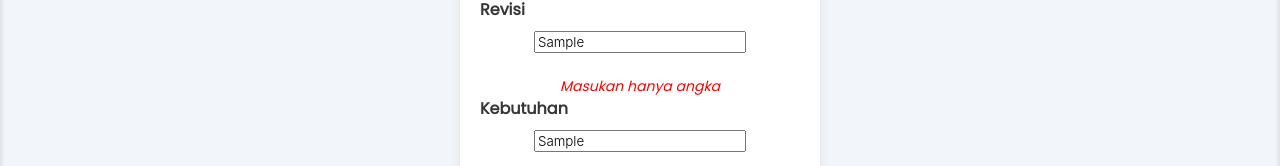
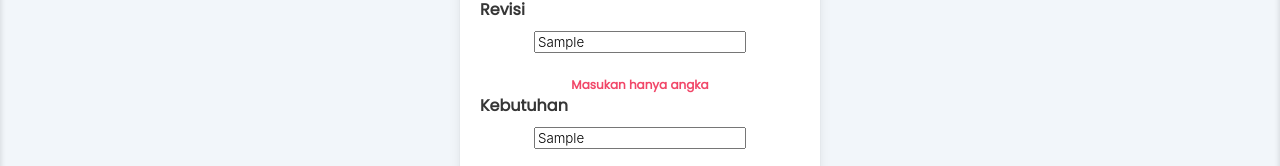
Before and after one commit to sansthor/client, a React (Create React App) app: page /addoffer in a window 1280 px wide. Both pictures are taken after typing "Sample", "Sample", "5", "Sample", "Sample", "Sample" into the empty fields and a click on the button "Tambah". Shown: the part 513-679 px from the top of the page. Built offline with nearby package versions, Linux system fonts and the light colour scheme.

Commit message:
change error style

```diff
--- a/src/pages/AddOffer/AddOffer.jsx
+++ b/src/pages/AddOffer/AddOffer.jsx
@@ -1,6 +1,5 @@
 import React from 'react';
 import '../../assets/css/Login.css';
-import styled from 'styled-components';
 import { Formik, Form, Field, ErrorMessage } from 'formik';
 
 const MyInput = (props) => {
@@ -20,11 +19,6 @@ const MyInput = (props) => {
         </div>
     );
 };
-
-const Error = styled.div`
-    font-style: italic;
-    color: red;
-`;
 
 function AddOffer() {
     return (
@@ -95,7 +89,11 @@ function AddOffer() {
                                                 placeholder="Masukan Judul"
                                             />
                                             <ErrorMessage name="title">
-                                                {(msg) => <Error>{msg}</Error>}
+                                                {(msg) => (
+                                                    <p class="help is-danger">
+                                                        {msg}
+                                                    </p>
+                                                )}
                                             </ErrorMessage>
                                             <Field
                                                 as={MyInput}
@@ -105,7 +103,11 @@ function AddOffer() {
                                                 placeholder="Masukan Deskripsi"
                                             />
                                             <ErrorMessage name="desc">
-                                                {(msg) => <Error>{msg}</Error>}
+                                                {(msg) => (
+                                                    <p class="help is-danger">
+                                                        {msg}
+                                                    </p>
+                                                )}
                                             </ErrorMessage>
                                             <Field
                                                 as={MyInput}
@@ -115,7 +117,11 @@ function AddOffer() {
                                                 placeholder="Mulai dari"
                                             />
                                             <ErrorMessage name="price">
-                                                {(msg) => <Error>{msg}</Error>}
+                                                {(msg) => (
+                                                    <p class="help is-danger">
+                                                        {msg}
+                                                    </p>
+                                                )}
                                             </ErrorMessage>
                                             <Field
                                                 as={MyInput}
@@ -125,7 +131,11 @@ function AddOffer() {
                                                 placeholder="x Kali"
                                             />
                                             <ErrorMessage name="revision">
-                                                {(msg) => <Error>{msg}</Error>}
+                                                {(msg) => (
+                                                    <p class="help is-danger">
+                                                        {msg}
+                                                    </p>
+                                                )}
                                             </ErrorMessage>
                                             <Field
                                                 as={MyInput}
@@ -135,7 +145,11 @@ function AddOffer() {
                                                 placeholder="Beritahu kepada pelanggang kebutuhan awal"
                                             />
                                             <ErrorMessage name="requirement">
-                                                {(msg) => <Error>{msg}</Error>}
+                                                {(msg) => (
+                                                    <p class="help is-danger">
+                                                        {msg}
+                                                    </p>
+                                                )}
                                             </ErrorMessage>
                                             <Field
                                                 as={MyInput}
@@ -145,7 +159,11 @@ function AddOffer() {
                                                 placeholder="x Hari"
                                             />
                                             <ErrorMessage name="processtime">
-                                                {(msg) => <Error>{msg}</Error>}
+                                                {(msg) => (
+                                                    <p class="help is-danger">
+                                                        {msg}
+                                                    </p>
+                                                )}
                                             </ErrorMessage>
                                             <button className="button is-block is-info is-fullwidth">
                                                 Tambah
```
